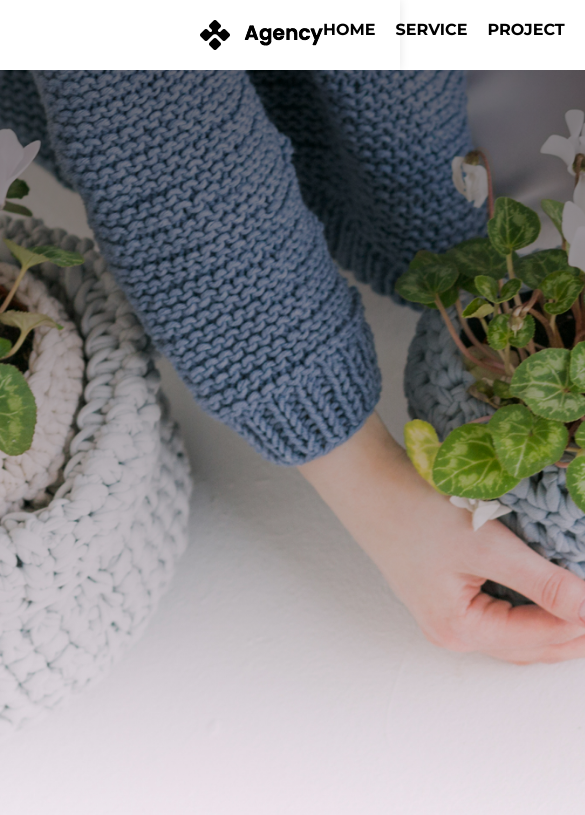
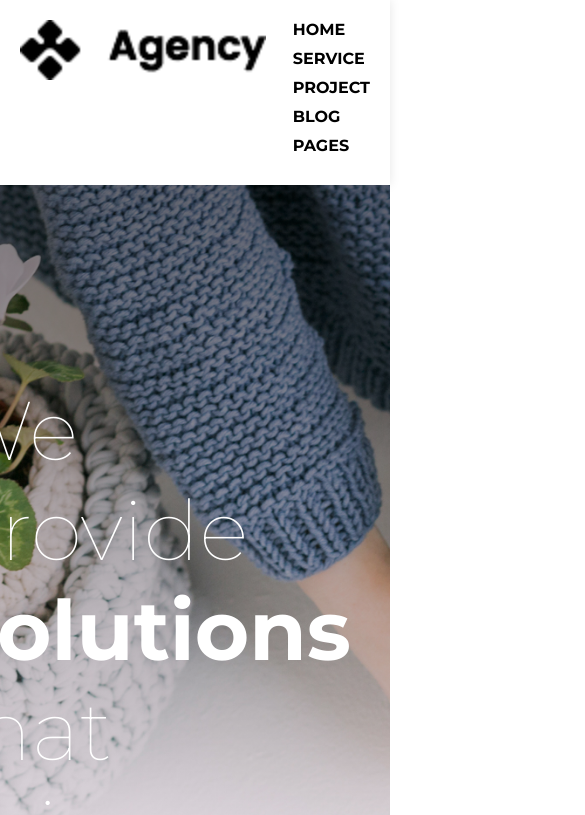
Before and after one commit to YuzStack/08_Agency-Website, a plain HTML site: page index.html in a window 390 px wide. Shown: the top 815 px of the page, 585 px wide, since content can reach past the window. Drawn offline with Linux system fonts and the light colour scheme.

Commit message:
Make the header/nav and hero sections more responsive

```diff
--- a/style.css
+++ b/style.css
@@ -34,15 +34,43 @@ header a:hover {
     text-decoration-color: #ff6b6b;
 }
 
+@media screen and (max-width: 1000px) {
+    header {
+        padding: 20px;
+    }
+}
+
+@media screen and (max-width: 768px) {
+    header ul {
+        display: block;
+    }
+
+    header img {
+        width: 246px;
+        height: 60px;
+    }
+
+    header li {
+        margin-bottom: 10px;
+    }
+}
+
+
 /* Hero section styling */
 .hero {
     background-image: linear-gradient(rgba(0, 0, 0, 0.5), rgba(0, 0, 0, 0)), url(./assets/img/header-bg.jpg);
     color: white;
-    padding: 20rem 10rem 20rem 57rem;
+    position: relative;
     height: 93vh;
     width: 100%;
     background-size: cover;
     background-position: contain;
+}
+
+.hero .positioning-container {
+    position: absolute;
+    top: 25%;
+    right: 10%;
 }
 
 .hero-text {
```
